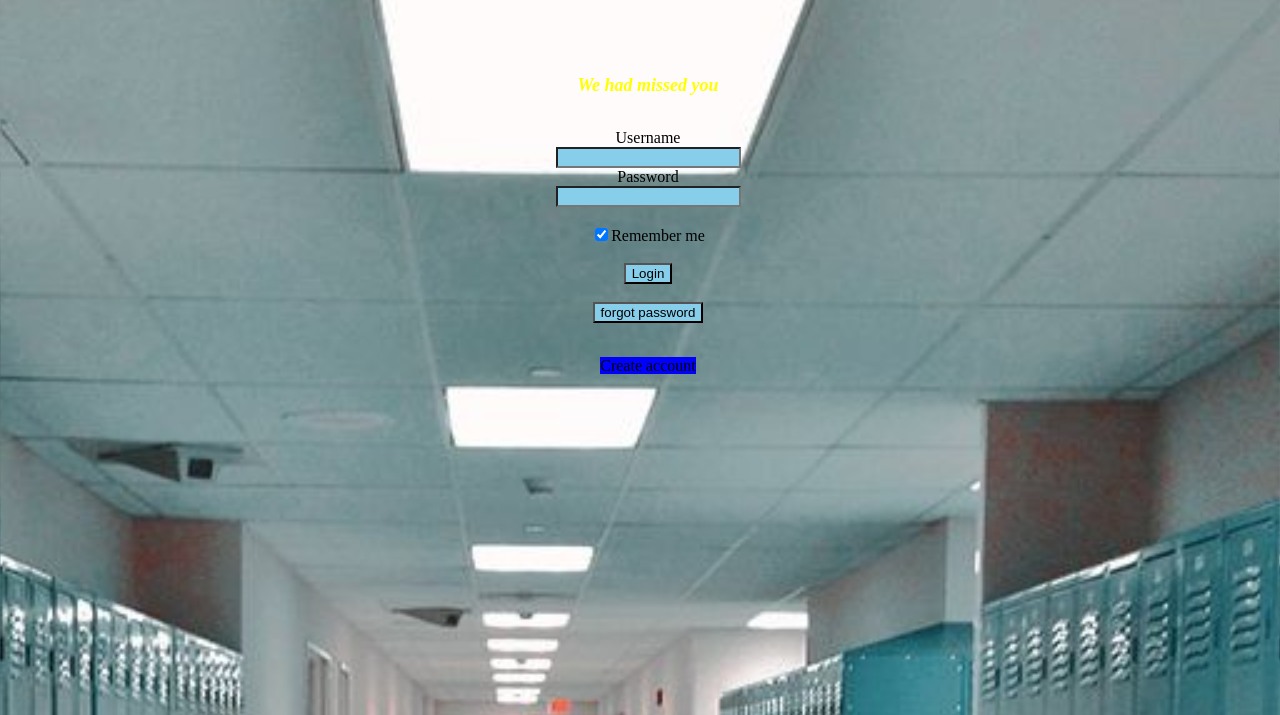
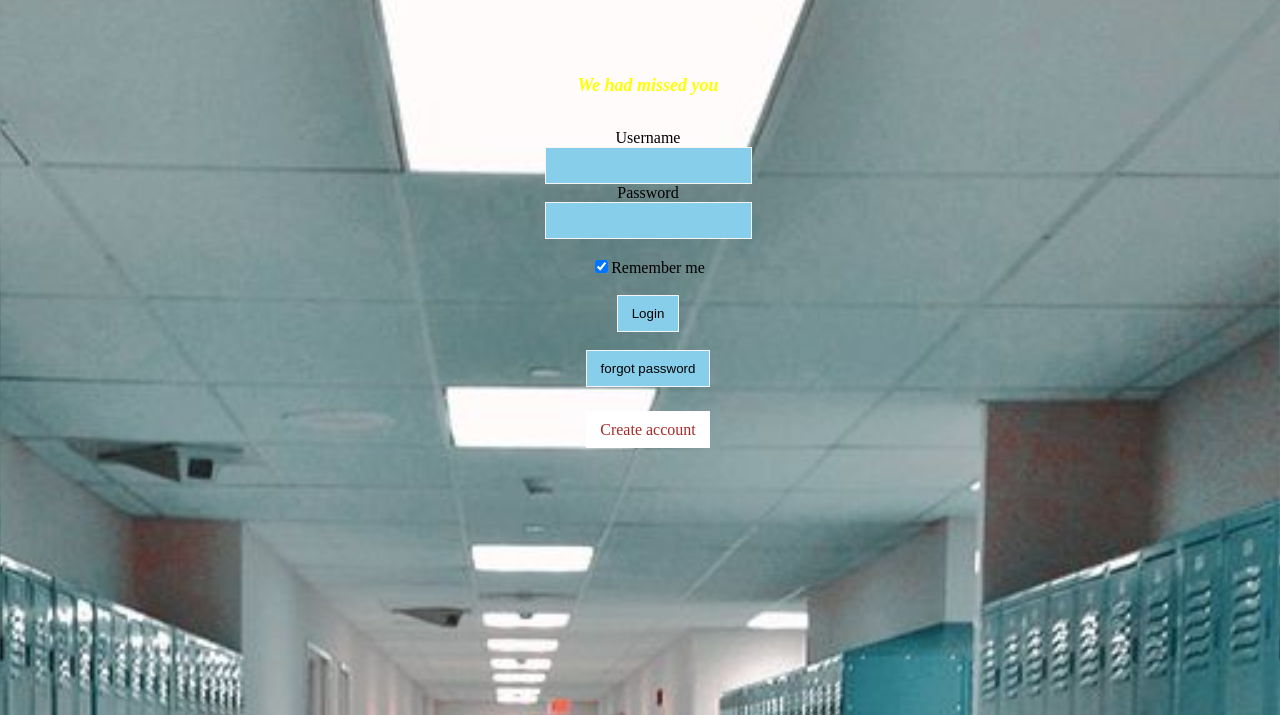
Before and after one commit to montie-tech/Final-year-project, a plain HTML site: page admin login.html in a window 1280 px wide. Shown: the part 101-816 px from the top of the page. Drawn offline with Linux system fonts and the light colour scheme.

Commit message:
Update adminlogin.css

```diff
--- a/adminlogin.css
+++ b/adminlogin.css
@@ -25,10 +25,12 @@ h2 {
 }
 
 a {
+    justify-content: flex-start;
+    align-items: center;
+    padding: 10px 14px;
+    background: white;
     text-decoration: none;
-    color: black;
-    border: none;
-    background-color: blue;
+    color: brown;
 }
 
 a:hover {
@@ -36,5 +38,13 @@ a:hover {
 }
 
 input {
-    background-color: skyblue;
+    justify-content: flex-start;
+    align-items: center;
+    padding: 10px 14px;
+    border: 1px solid whitesmoke;
+    background: skyblue;
 }
+
+input:hover {
+    color: red;
+}
```
